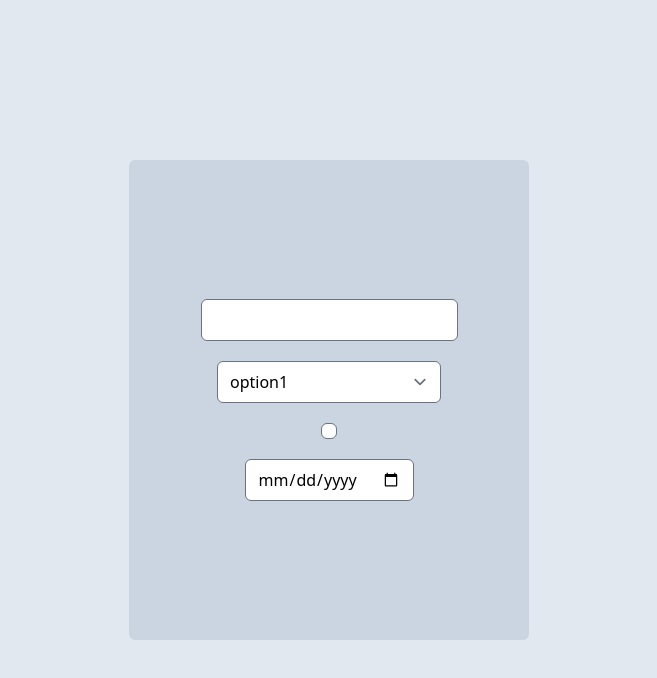
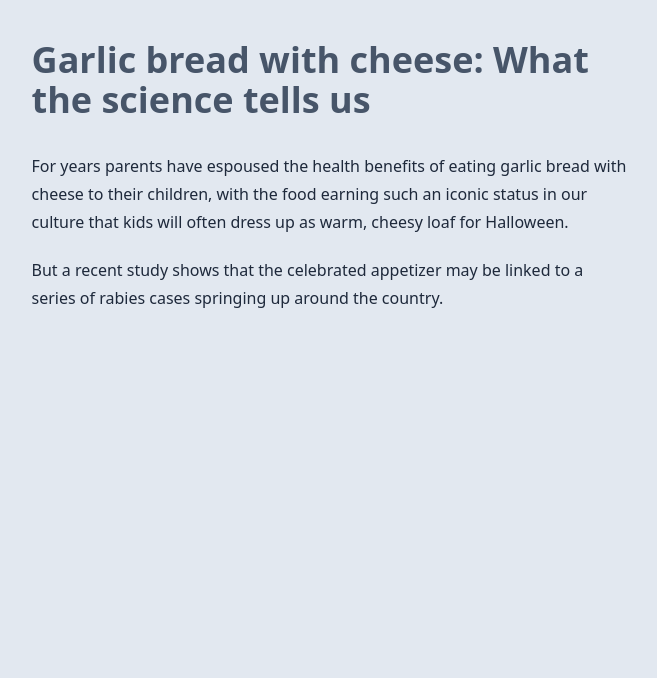
Before and after one commit to danialjankouk/training, a React (Create React App) app: page / in a window 1280 px wide. Shown: the top 678 px of the page, without its empty margins (311-968 px from the left). Built offline with nearby package versions, Linux system fonts and the light colour scheme; the HTML template or start-up script is replaced by a standard one.

Commit message:
prose-plugin

```diff
--- a/package.json
+++ b/package.json
@@ -38,6 +38,7 @@
   },
   "devDependencies": {
     "@tailwindcss/forms": "^0.5.2",
+    "@tailwindcss/typography": "^0.5.3",
     "autoprefixer": "^10.4.7",
     "postcss": "^8.4.14",
     "tailwindcss": "^3.1.4"
--- a/src/App.js
+++ b/src/App.js
@@ -1,11 +1,11 @@
 import React from "react";
 import "./App.css";
 //components
-import Card from "./components/Card";
+import Content from "./components/Content";
 const App = () => {
   return (
-    <div className="bg-slate-200 h-screen container flex justify-center items-center mx-auto">
-      <Card/>
+    <div className="bg-slate-200 h-screen flex items-center flex-col pt-10">
+      <Content />
     </div>
   );
 };
--- a/src/components/Card.js
+++ /dev/null
@@ -1,31 +0,0 @@
-import React from "react";
-
-const Card = () => {
-  return (
-    <div className="bg-slate-300 flex flex-col justify-center items-center w-[25rem] h-[30rem] rounded-md">
-      <div className="flex flex-col justify-center items-center gap-y-5">
-        <input
-          type="text"
-          className="rounded-md focus:ring-green-600 focus:ring-2"
-        />
-        <select className="w-[14rem] rounded-md focus:ring-green-600 focus:ring-2">
-          <option>option1</option>
-          <option>option2</option>
-          <option>option3</option>
-          <option>option4</option>
-          <option>option5</option>
-        </select>
-        <input
-          type="checkbox"
-          className="rounded-md text-green-500 focus:ring-green-600 focus:ring-2"
-        />
-        <input
-          type="date"
-          className="rounded-md focus:ring-green-600 focus:ring-2"
-        />
-      </div>
-    </div>
-  );
-};
-
-export default Card;
--- /dev/null
+++ b/src/components/Content.js
@@ -0,0 +1,23 @@
+import React from 'react';
+
+const Content = () => {
+    //this plugin give some default style to your blogs and you can with prose and prose-(your tag) get customize style to the tags
+    //sometimes you get a dynamic blog from backend and that times you will need this plugin
+    return (
+      <div className="prose-h1:text-slate-600 prose-p:text-slate-800 prose">
+        <h1>Garlic bread with cheese: What the science tells us</h1>
+        <p>
+          For years parents have espoused the health benefits of eating garlic
+          bread with cheese to their children, with the food earning such an
+          iconic status in our culture that kids will often dress up as warm,
+          cheesy loaf for Halloween.
+        </p>
+        <p>
+          But a recent study shows that the celebrated appetizer may be linked
+          to a series of rabies cases springing up around the country.
+        </p>
+      </div>
+    );
+};
+
+export default Content;
--- a/tailwind.config.js
+++ b/tailwind.config.js
@@ -4,6 +4,6 @@ module.exports = {
     extend: {},
   },
   plugins: [
-    require("@tailwindcss/forms"),
+    require("@tailwindcss/typography"),
   ],
 };
```
Also changed, not shown: 1 other file (tests, documents, lock files or other folders).
